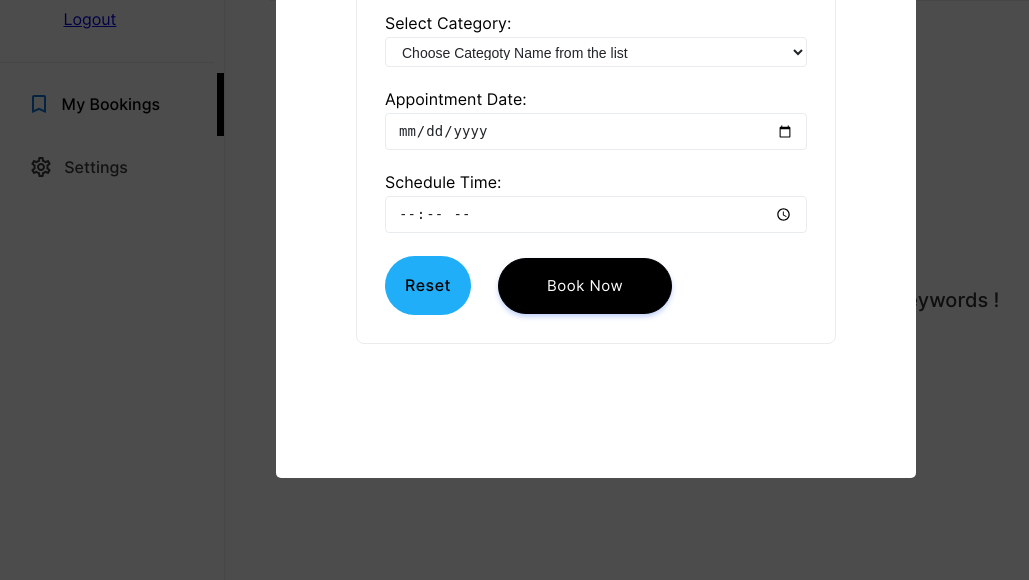
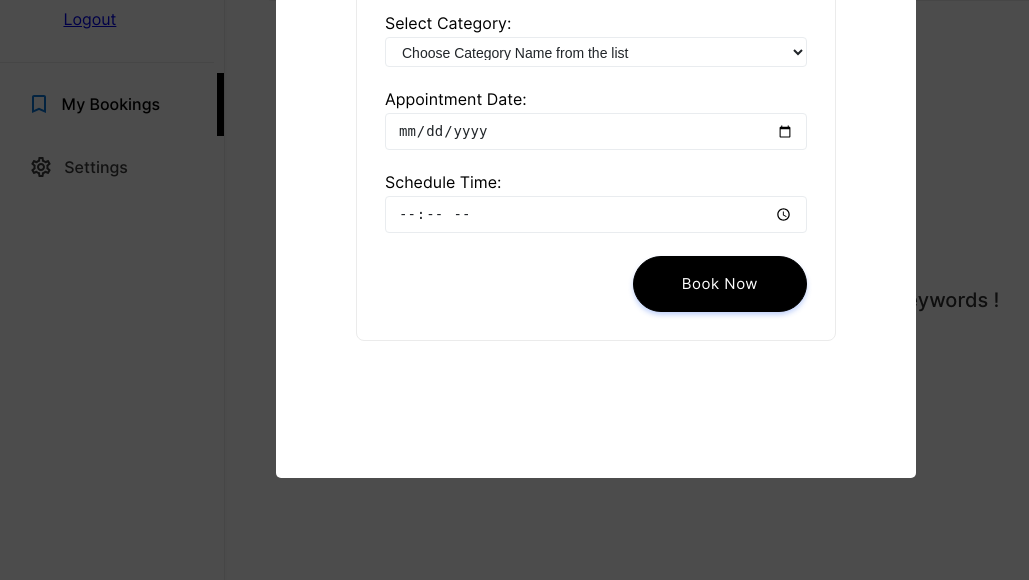
Before and after one commit to rizwanali512/clinic-appointment-system, a PHP site: the page made by patient/appointment.php in a window 1280 px wide. Shown: the part 220-800 px from the top of the page, without its empty margins (44-1073 px from the left). Run offline with PHP 8.4, Linux system fonts and the light colour scheme; a user stored in the database is signed in; data comes from the database, SQL or seed files in the repository; data that the repository does not hold is empty.

Commit message:
Remove reset button

```diff
--- a/patient/appointment.php
+++ b/patient/appointment.php
@@ -555,7 +555,7 @@
                             <tr>
                                 <td class="label-td" colspan="2">
                                     <select name="specid" id="" class="box" >
-                                    <option value="" disabled selected hidden>Choose Categoty Name from the list</option><br/>';
+                                    <option value="" disabled selected hidden>Choose Category Name from the list</option><br/>';
 
 
                                         $list11 = $database->query("select  * from  specialties order by sname asc;");
@@ -597,9 +597,9 @@
 
                             <tr>
                                 <td colspan="2">
-                                    <input type="reset" value="Reset" class="login-btn btn-primary-soft btn" >&nbsp;&nbsp;&nbsp;&nbsp;&nbsp;
+                                <!--<input type="reset" value="Reset" class="login-btn btn-primary-soft btn" >&nbsp;&nbsp;&nbsp;&nbsp;&nbsp;-->
 
-                                    <input type="submit" value="Book Now" class="login-btn btn-primary btn" name="booknow">
+                                    <input type="submit" value="Book Now" class="login-btn btn-primary btn" style="float:right" name="booknow">
                                 </td>
 
                             </tr>
```
